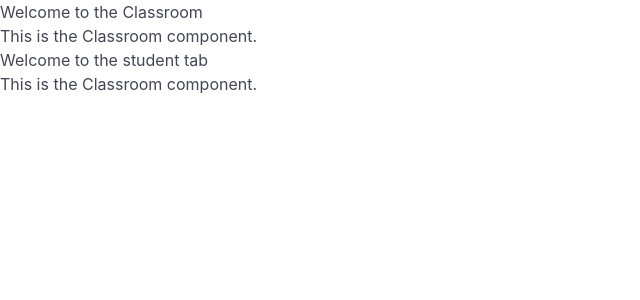
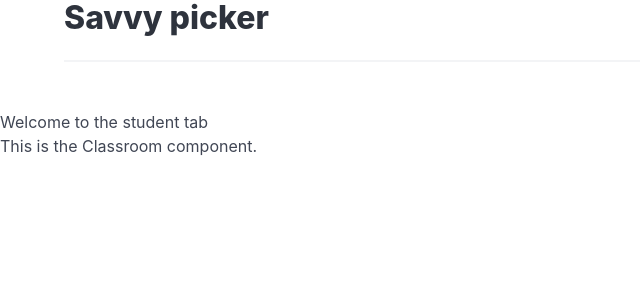
Before and after one commit to LRGuess/Savvy-Picker, a React (Create React App) app in the folder frontend/: page / in a window 1280 px wide. Shown: the top 300 px of the page, without its empty margins (0-640 px from the left). Built offline with nearby package versions, Linux system fonts and the light colour scheme.

Commit message:
Update Classroom.js

```diff
--- a/frontend/src/Classroom.js
+++ b/frontend/src/Classroom.js
@@ -1,12 +1,14 @@
+// src/Classroom.js
 import React from 'react';
-import 'bulma/css/bulma.min.css'
+import 'bulma/css/bulma.min.css';
 
 class Classroom extends React.Component {
   render() {
     return (
-      <div>
-        <h1>Welcome to the Classroom</h1>
-        <p>This is the Classroom component.</p>
+      <div className="container">
+        <h1 className="title">Savvy picker</h1>
+        <hr className="is-divider" />
+        <p className='is-uppercase has-text-white'>This is the Classroom component.</p>
       </div>
     );
   }
```
